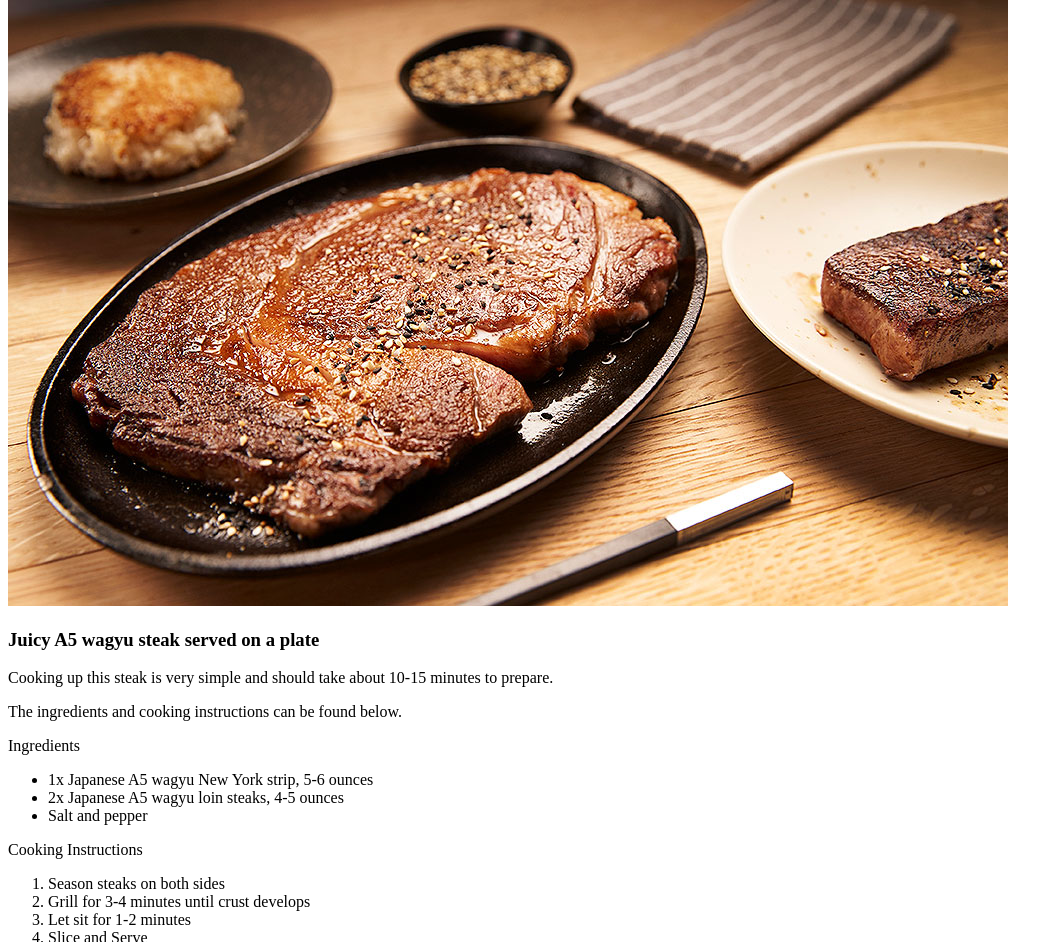
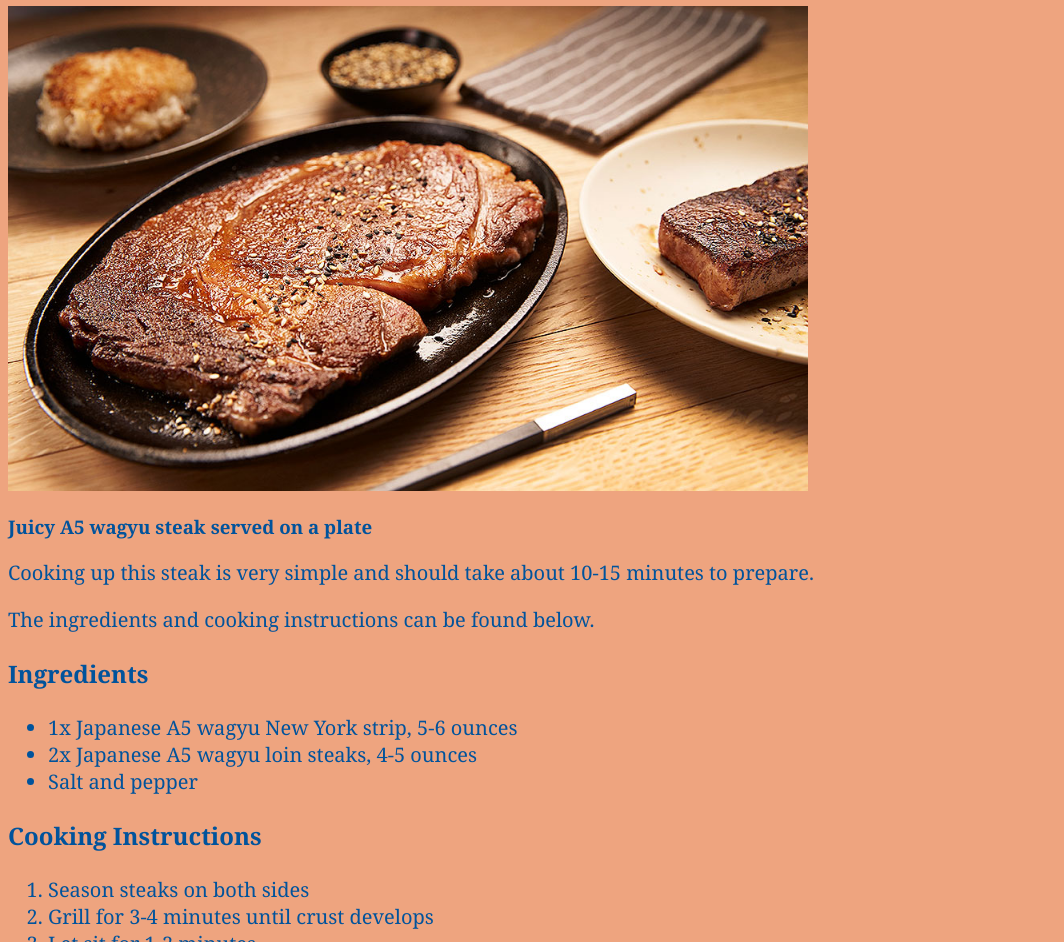
Before and after one commit to atruon/odin-recipes, a plain HTML site: page recipes/wagyu.html in a window 1280 px wide. Shown: the part 80-1022 px from the top of the page, without its empty margins (0-1064 px from the left). Drawn offline with Linux system fonts and the light colour scheme.

Commit message:
Add styles to every webpage

```diff
--- a/recipes/wagyu.html
+++ b/recipes/wagyu.html
@@ -3,32 +3,33 @@
     <head>
         <meta charset="utf-8">
         <title>Wagyu recipe</title>
+        <link rel="stylesheet" href="../styles.css">
     </head>
     <body>
         <h1>Wagyu recipe</h1>
-        <img src="../images/wagyu.jpg" alt="Succulent wagyu steak">
+        <img src="../images/wagyu.jpg" alt="Succulent wagyu steak" class="food-image">
         <p>
             <p>
                 <h3>Juicy A5 wagyu steak served on a plate</h3>
             </p>
-            <p>
+            <p class="sub-text">
                 Cooking up this steak is very simple and should take about 10-15 minutes to prepare.
             </p>
-            <p>
+            <p class="sub-text">
                 The ingredients and cooking instructions can be found below.
             </p>
         </p>
-        <p>
-            Ingredients
-            <ul>
+        <p class="text">
+            <strong>Ingredients</strong>
+            <ul class="recipe-list">
                 <li>1x Japanese A5 wagyu New York strip, 5-6 ounces</li>
                 <li>2x Japanese A5 wagyu loin steaks, 4-5 ounces</li>
                 <li>Salt and pepper</li>
             </ul>
         </p>
-        <p>
-            Cooking Instructions
-            <ol>
+        <p class="text">
+            <strong>Cooking Instructions</strong>
+            <ol class="recipe-list">
                 <li>Season steaks on both sides</li>
                 <li>Grill for 3-4 minutes until crust develops</li>
                 <li>Let sit for 1-2 minutes</li>
--- a/styles.css
+++ b/styles.css
@@ -0,0 +1,27 @@
+.home-image {
+    width: 500px;
+    height: auto;
+}
+
+.food-image {
+    width: 800px;
+    height: auto;
+}
+
+body {
+    background-color: #EEA47FFF;
+    color: #00539CFF;
+    font-family: 'Georgia', 'Times New Roman', sans-serif;
+}
+
+.recipe-list {
+    font-size: 20px;
+}
+
+.text {
+    font-size: 24px;
+}
+
+.sub-text {
+    font-size: 20px;
+}
```
Also changed, not shown: index.html (+2 -1 lines), recipes/french_onion_soup.html (+9 -8 lines), recipes/pizza.html (+10 -9 lines), images/recipes.jpg (added).
